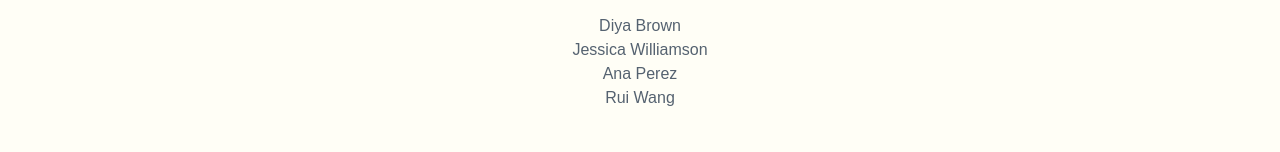
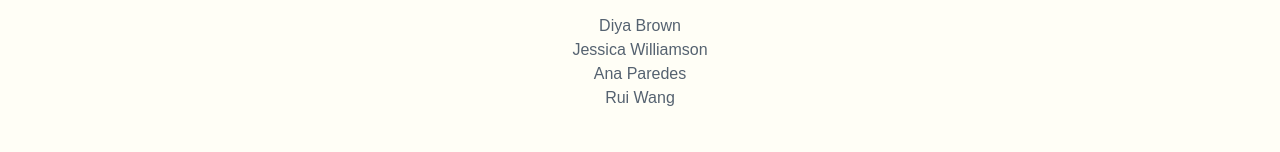
Before and after one commit to TheBawawa/ReCraft, a React (Vite) app in the folder ReCraft/: page /about in a window 1280 px wide. Shown: the part 359-511 px from the top of the page. Built offline with nearby package versions, Linux system fonts and the light colour scheme.

Commit message:
Last name fix >:[

```diff
--- a/ReCraft/src/pages/About.jsx
+++ b/ReCraft/src/pages/About.jsx
@@ -10,7 +10,7 @@ function About() {
       <ul style={{ listStyle: "none", padding: 0 }}>
         <li>Diya Brown</li>
         <li>Jessica Williamson</li>
-        <li>Ana Perez</li>
+        <li>Ana Paredes</li>
         <li>Rui Wang</li>
       </ul>
     </div>
```
